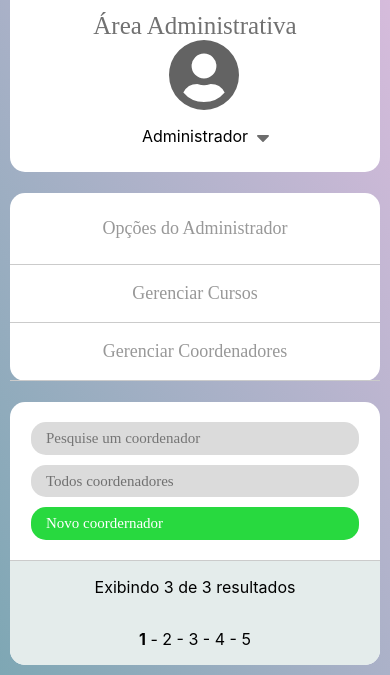
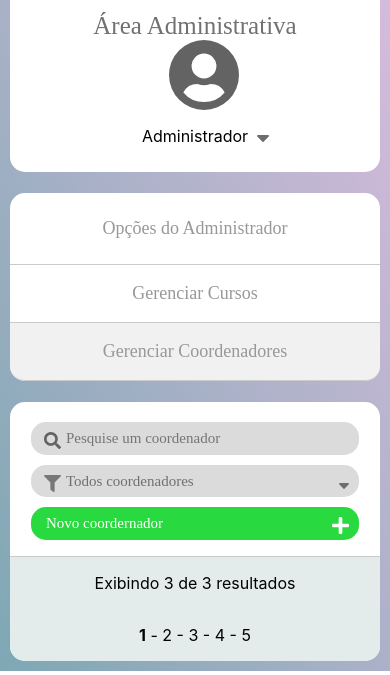
Before and after one commit to Zukkieh/Tis5-frontend, a React app: page /admin in a window 390 px wide. Shown: the part 191-866 px from the top of the page. Built offline with nearby package versions, Linux system fonts and the light colour scheme; some icons are missing; a web font is replaced by a local one.

Commit message:
adjusting adm page

```diff
--- a/src/App/templates/admin/admin.js
+++ b/src/App/templates/admin/admin.js
@@ -8,11 +8,15 @@ class admin extends Component {
     clickCursos(){
         document.getElementById("cursos").classList.remove("hide");
         document.getElementById("coordenadores").classList.add("hide");
+        document.getElementsByClassName("item-curso").item(0).classList.add("active");
+        document.getElementsByClassName("item-coordenador").item(0).classList.remove("active");
     }
 
     clickCoordenadores(){
         document.getElementById("cursos").classList.add("hide");
         document.getElementById("coordenadores").classList.remove("hide");
+        document.getElementsByClassName("item-curso").item(0).classList.remove("active");
+        document.getElementsByClassName("item-coordenador").item(0).classList.add("active");
 
     }
 
@@ -42,11 +46,11 @@ class admin extends Component {
                             <p>Opções do Administrador</p>
                         </div>
 
-                        <div className="item" onClick={() => this.clickCursos()}>
+                        <div className="item item-curso" onClick={() => this.clickCursos()}>
                             <p>Gerenciar Cursos</p>
                         </div>
 
-                        <div className="item" onClick={() => this.clickCoordenadores()}>
+                        <div className="item item-coordenador active" onClick={() => this.clickCoordenadores()}>
                             <p>Gerenciar Coordenadores</p>
                         </div>
                     </div>
--- a/src/App/templates/admin/admin.scss
+++ b/src/App/templates/admin/admin.scss
@@ -3,7 +3,7 @@
   padding: 20px 16px;
   display: block;
   height: 100%;
-  @media (max-width: 992px){
+  @media (max-width: 992px) {
     padding: 10px 10px;
   }
   &_banner {
@@ -14,7 +14,7 @@
     align-items: center;
     justify-content: space-between;
 
-    @media (max-width: 992px){
+    @media (max-width: 992px) {
       flex-flow: column;
       padding: 10px 10px;
     }
@@ -23,7 +23,7 @@
       font-size: 50px;
       font-family: "ms-yahei-bold";
       color: #717171;
-      @media (max-width: 992px){
+      @media (max-width: 992px) {
         font-size: 25px;
         text-align: center;
         margin-top: 15px;
@@ -76,7 +76,7 @@
     justify-content: space-between;
     width: 100%;
     height: 100%;
-    @media (max-width: 992px){
+    @media (max-width: 992px) {
       flex-flow: column;
     }
     & .aside {
@@ -88,7 +88,7 @@
       align-items: center;
       min-height: 300px;
       height: 55vh;
-      @media (max-width: 992px){
+      @media (max-width: 992px) {
         width: 100%;
         height: auto;
         min-height: auto;
@@ -119,6 +119,20 @@
         &:hover {
           background-color: rgb(231, 231, 231);
         }
+
+        @media (max-width: 992px) {
+          &:last-of-type {
+            border-radius: 0 0 15px 15px;
+          }
+        }
+      }
+
+      & .active {
+        background-color: rgb(241, 241, 241);
+      }
+
+      &:last-of-type {
+        border-radius: 0 0 15px 15px;
       }
     }
 
@@ -127,7 +141,7 @@
       min-height: 100%;
       width: 75%;
       border-radius: 15px;
-      @media (max-width: 992px){
+      @media (max-width: 992px) {
         width: 100%;
         margin-top: 21px;
       }
--- a/src/App/templates/admin/admin_controls/controls.js
+++ b/src/App/templates/admin/admin_controls/controls.js
@@ -46,13 +46,7 @@ class admin_controls extends Component {
                         <div className="icon fa-search">
                             <input placeholder="Pesquise um curso" />
                         </div>
-                        <div className="icon fa-filter">
-                            <select>
-                                <option value="all">Todos cursos</option>
-                                <option value="" >Ativos</option>
-                                <option value="" >Desativados</option>
-                            </select>
-                        </div>
+
                         <div className="icon fa-plus">
                             <button>Novo curso</button>
                         </div>
--- a/src/App/templates/admin/admin_controls/controls.scss
+++ b/src/App/templates/admin/admin_controls/controls.scss
@@ -6,7 +6,7 @@
     display: flex;
     align-items: center;
     justify-content: space-between;
-    padding: 20px 21px 20px 21px;
+    padding: 20px 21px 16px 21px;
     border-bottom: 1px solid #cbcbcb;
     @media (max-width: 992px) {
       flex-flow: column;
@@ -31,11 +31,10 @@
         outline: none;
       }
 
-      @media (max-width: 992px){
+      @media (max-width: 992px) {
         display: flex;
-        width: calc(100% - 15px);
-        padding: 8px 0 8px 15px;
-
+        width: calc(100% - 35px);
+        padding: 8px 0 8px 35px;
       }
     }
 
@@ -52,11 +51,12 @@
       &:focus {
         outline: none;
       }
-      @media (max-width: 992px){
+      @media (max-width: 992px) {
         display: flex;
         width: 100%;
         padding: 8px 15px;
         margin: 10px 0;
+        padding-left: 35px;
       }
     }
 
@@ -72,10 +72,74 @@
       &:focus {
         outline: none;
       }
-      @media (max-width: 992px){
+      @media (max-width: 992px) {
         width: 100%;
         padding: 8px 15px;
         display: flex;
+      }
+    }
+
+    & .fa-search {
+      &:before {
+        display: inline-block;
+        position: absolute;
+        content: "";
+        background-image: url("../../../assets/icons/search.svg");
+        background-repeat: no-repeat;
+        background-size: 17px 17px;
+        width: 17px;
+        height: 17px;
+        margin: 10px 0 0 13px;
+      }
+    }
+
+    & .fa-filter {
+      position: relative;
+      &:before {
+        display: inline-block;
+        position: absolute;
+        content: "";
+        background-image: url("../../../assets/icons/filter.svg");
+        background-repeat: no-repeat;
+        background-size: 17px 17px;
+        width: 17px;
+        height: 17px;
+        margin: 10px 0 0 13px;
+        @media (max-width: 992px){
+          margin: 20px 0 0 13px;
+        }
+      }
+      &:after {
+        display: inline-block;
+        position: absolute;
+        content: "";
+        background-image: url("../../../assets/icons/drop-down.svg");
+        background-repeat: no-repeat;
+        background-size: 100%;
+        width: 10px;
+        height: 10px;
+        margin: 18px 0 0 0px;
+        right: 10px;
+        @media (max-width: 992px){
+          top: 8px;
+          margin: 20px 0 0 13px;
+        }
+      }
+    }
+
+    & .fa-plus {
+      position: relative;
+      & button:after {
+        display: inline-block;
+        position: absolute;
+        content: "";
+        background-image: url("../../../assets/icons/plus.svg");
+        background-repeat: no-repeat;
+        background-size: 17px 17px;
+        width: 17px;
+        height: 17px;
+        margin: 2px 0 0 150px;
+        right: 10px;
       }
     }
   }
@@ -90,7 +154,7 @@
     & .nothing {
       width: 100px;
     }
-    @media (max-width: 992px){
+    @media (max-width: 992px) {
       flex-flow: column;
     }
   }
@@ -111,3 +175,31 @@
   justify-content: space-between;
   width: 100%;
 }
+
+#cursos .control {
+  & .icon {
+    display: flex;
+    @media (min-width: 992px) {
+      &:first-of-type {
+        width: 80%;
+      }
+      &:last-of-type {
+        width: 20%;
+      }
+    }
+  }
+  & input {
+    width: 90%;
+    @media (max-width: 992px) {
+      margin-bottom: 10px;
+      width: calc(100% - 15px);
+    }
+  }
+
+  & button {
+    width: 100%;
+    @media (max-width: 992px) {
+      width: 100%;
+    }
+  }
+}
```
Also changed, not shown: src/App/assets/icons/filter.svg (added), src/App/assets/icons/plus.svg (added), src/App/assets/icons/search.svg (added).
